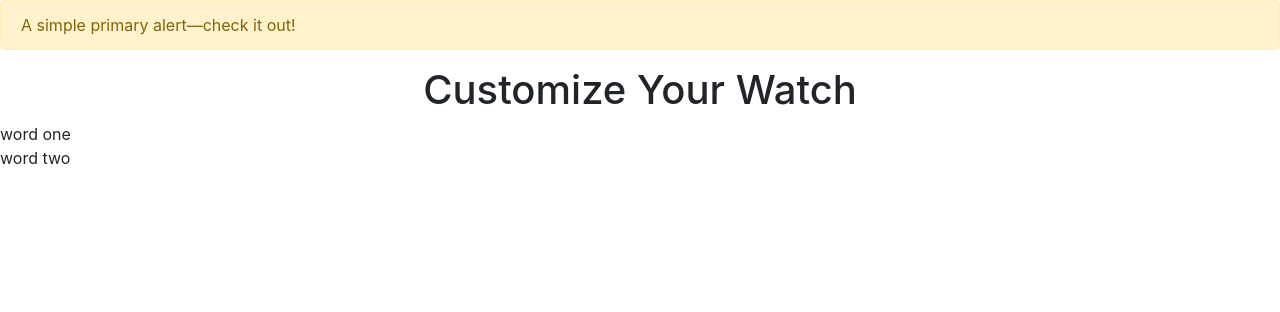
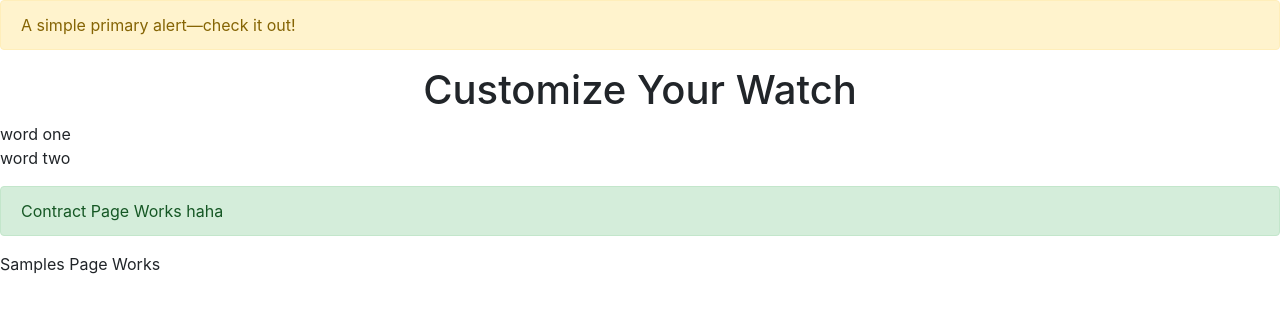
Before and after one commit to yiran1201/omicron, a React (Create React App) app in the folder _frontend/: page / in a window 1280 px wide. Shown: the top 312 px of the page. Built offline with nearby package versions, Linux system fonts and the light colour scheme.

Commit message:
add sample page to app.jsx

```diff
--- a/_frontend/src/components/app/App.jsx
+++ b/_frontend/src/components/app/App.jsx
@@ -1,11 +1,15 @@
 import './App.scss';
 import React from 'react';
 import BuildWatchPage from '../build-watch/BuildWatch';
-
+import ContractPage from '../contract/Contract';
+import SamplesPage from '../samples/Samples';
 const App = () => {
   return (
     <div className='App'>
-      <BuildWatchPage />
+       <BuildWatchPage />
+      <ContractPage></ContractPage>
+      <SamplesPage></SamplesPage>
+
     </div>
   );
 };
--- a/_frontend/src/components/contract/Contract.jsx
+++ b/_frontend/src/components/contract/Contract.jsx
@@ -1,6 +1,7 @@
+import './contract.scss';
 import React from 'react';
 const Contract = () => {
-  return <div>Contract Page Works</div>;
+  return <div className='alert alert-success'>Contract Page Works haha</div>;
 };
 
 export default Contract;
```
Also changed, not shown: _frontend/src/components/contract/contract.scss (added).
